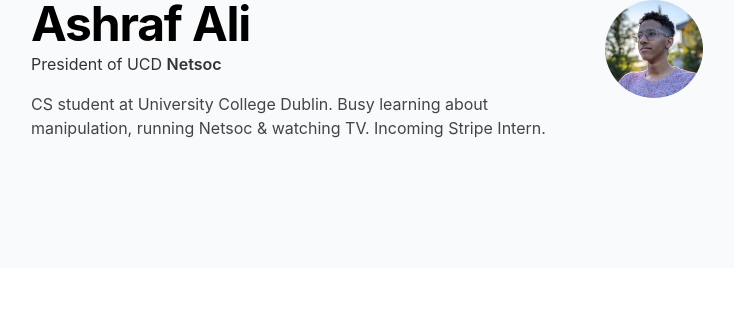
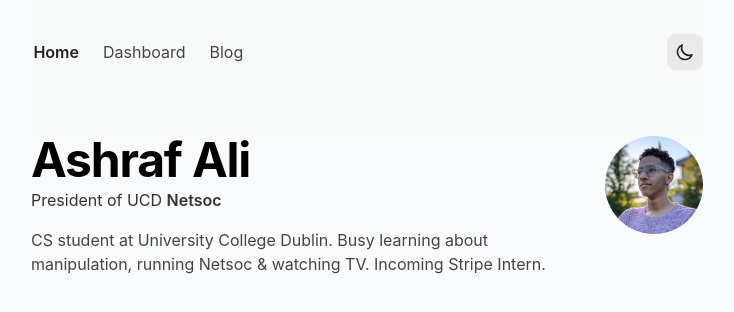
Before and after one commit to ash-xyz/webpage, a Next.js app: page / in a window 1280 px wide. Shown: the top 312 px of the page, without its empty margins (273-1007 px from the left). Built offline with nearby package versions, Linux system fonts and the light colour scheme.

Commit message:
Fix Typescript issues

```diff
--- a/components/Container.tsx
+++ b/components/Container.tsx
@@ -1,16 +1,92 @@
 import Head from 'next/head'
+import { useRouter } from 'next/router';
+import { useState, useEffect } from 'react';
+import { useTheme } from 'next-themes';
+import NextLink from 'next/link'
+import cn from 'classnames';
 
-export default function Container(props) {
+function NavItem({ href, text }: { href: string, text: string }) {
+    const router = useRouter();
+    const isActive = router.asPath === href;
+
+    return (
+        <NextLink href={href}>
+            <a
+                className={cn(
+                    isActive
+                        ? 'font-semibold text-gray-800 dark:text-gray-200'
+                        : 'font-normal text-gray-600 dark:text-gray-400',
+                    'hidden md:inline-block p-1 sm:px-3 sm:py-2 rounded-lg hover:bg-gray-200 dark:hover:bg-gray-800 transition-all'
+                )}
+            >
+                <span className="capsize">{text}</span>
+            </a>
+        </NextLink>
+    );
+}
+
+export default function Container(props: any) {
+    const [mounted, setMounted] = useState(false);
+    const { resolvedTheme, setTheme } = useTheme();
+
+    useEffect(() => setMounted(true), []);
+
     const { children } = props;
 
     return (
         <div className="bg-gray-50 dark:bg-gray-900">
             <div className="flex flex-col justify-center px-8">
-                {/*TODO: Maybe insert some header data for SSO*/}
-                <main>
-                    {children}
-                </main>
+                <nav className="flex items-center justify-between w-full relative max-w-2xl border-gray-200 dark:border-gray-700 mx-auto pt-8 pb-8 sm:pb-16  text-gray-900 bg-gray-50  dark:bg-gray-900 bg-opacity-60 dark:text-gray-100">
+                    <a href="#skip" className="skip-nav">
+                        Skip to content
+                    </a>
+                    <div className="ml-[-0.60rem]">
+                        <NavItem href="/" text="Home" />
+                        <NavItem href="/dashboard" text="Dashboard" />
+                        <NavItem href="/blog" text="Blog" />
+                    </div>
+                    <button
+                        aria-label="Toggle Dark Mode"
+                        type="button"
+                        className="w-9 h-9 bg-gray-200 rounded-lg dark:bg-gray-600 flex items-center justify-center  hover:ring-2 ring-gray-300  transition-all"
+                        onClick={() =>
+                            setTheme(resolvedTheme === 'dark' ? 'light' : 'dark')
+                        }
+                    >
+                        {mounted && (
+                            <svg
+                                xmlns="http://www.w3.org/2000/svg"
+                                viewBox="0 0 24 24"
+                                fill="none"
+                                stroke="currentColor"
+                                className="w-5 h-5 text-gray-800 dark:text-gray-200"
+                            >
+                                {resolvedTheme === 'dark' ? (
+                                    <path
+                                        strokeLinecap="round"
+                                        strokeLinejoin="round"
+                                        strokeWidth={2}
+                                        d="M12 3v1m0 16v1m9-9h-1M4 12H3m15.364 6.364l-.707-.707M6.343 6.343l-.707-.707m12.728 0l-.707.707M6.343 17.657l-.707.707M16 12a4 4 0 11-8 0 4 4 0 018 0z"
+                                    />
+                                ) : (
+                                    <path
+                                        strokeLinecap="round"
+                                        strokeLinejoin="round"
+                                        strokeWidth={2}
+                                        d="M20.354 15.354A9 9 0 018.646 3.646 9.003 9.003 0 0012 21a9.003 9.003 0 008.354-5.646z"
+                                    />
+                                )}
+                            </svg>
+                        )}
+                    </button>
+                </nav>
             </div>
+            <main
+                id="skip"
+                className="flex flex-col justify-center px-8 bg-gray-50 dark:bg-gray-900"
+            >
+                {children}
+            </main>
         </div>
     )
 }
--- a/package.json
+++ b/package.json
@@ -10,6 +10,7 @@
   "dependencies": {
     "classnames": "^2.3.1",
     "next": "12.0.7",
+    "next-themes": "^0.0.15",
     "prettier": "^2.5.1",
     "react": "17.0.2",
     "react-dom": "17.0.2"
--- a/pages/_app.tsx
+++ b/pages/_app.tsx
@@ -1,8 +1,13 @@
 import '../styles/globals.css'
 import type { AppProps } from 'next/app'
+import { ThemeProvider } from 'next-themes';
 
 function MyApp({ Component, pageProps }: AppProps) {
-  return <Component {...pageProps} />
+  return (
+    <ThemeProvider enableSystem={true} attribute="class">
+      <Component {...pageProps} />
+    </ThemeProvider>
+  );
 }
 
 export default MyApp
--- a/styles/globals.css
+++ b/styles/globals.css
@@ -18,3 +18,7 @@ a {
 * {
   box-sizing: border-box;
 }
+
+.skip-nav {
+  @apply absolute px-4 py-3 transition-transform duration-200 transform -translate-y-12 -left-1/4 focus:top-4 focus:translate-y-3 -top-8;
+}
--- a/tailwind.config.js
+++ b/tailwind.config.js
@@ -3,6 +3,7 @@ module.exports = {
     "./pages/**/*.{js,ts,jsx,tsx}",
     "./components/**/*.{js,ts,jsx,tsx}",
   ],
+  darkmode: 'class',
   theme: {
     extend: {
       colors: {
--- a/tsconfig.json
+++ b/tsconfig.json
@@ -15,6 +15,6 @@
     "jsx": "preserve",
     "incremental": true
   },
-  "include": ["next-env.d.ts", "**/*.ts", "**/*.tsx"],
+  "include": ["next-env.d.ts", "**/*.ts", "**/*.tsx", "components/Container.jsx"],
   "exclude": ["node_modules"]
 }
```
Also changed, not shown: 2 other files (tests, documents, lock files or other folders).
